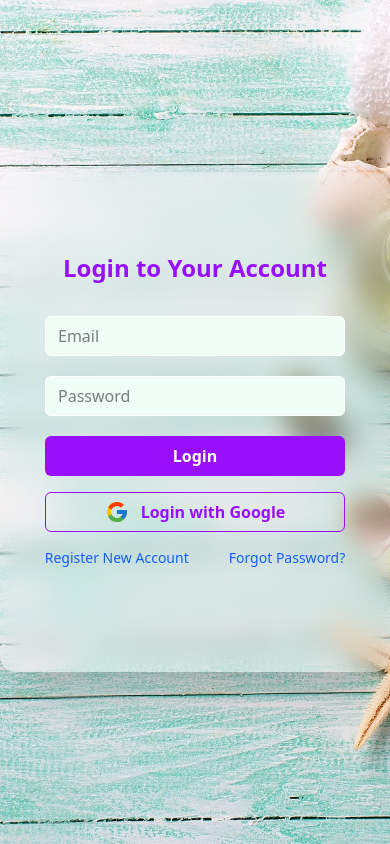
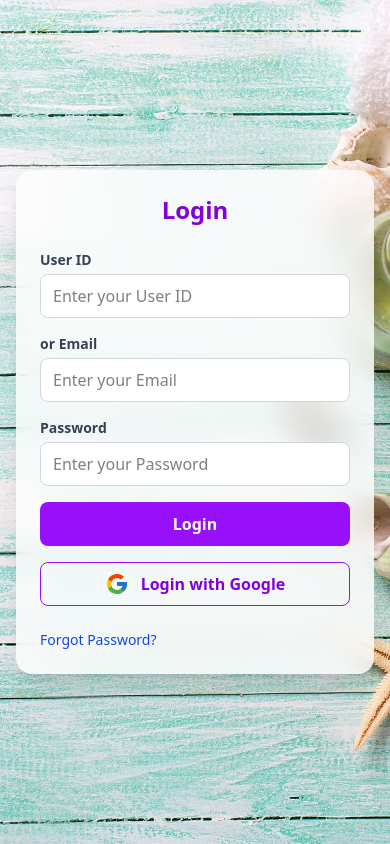
Before and after one commit to nSofot/TSDF-FrontEnd, a React (Vite) app: page /login in a window 390 px wide. Built offline with nearby package versions, Linux system fonts and the light colour scheme; no server answers.

Commit message:
2025-09-27 ✏️

```diff
--- a/package.json
+++ b/package.json
@@ -15,12 +15,14 @@
     "@tailwindcss/vite": "^4.1.4",
     "axios": "^1.9.0",
     "framer-motion": "^12.23.0",
+    "i18next": "^25.5.2",
     "install": "^0.13.0",
     "lucide-react": "^0.542.0",
     "npm": "^11.3.0",
     "react": "^19.0.0",
     "react-dom": "^19.0.0",
     "react-hot-toast": "^2.5.2",
+    "react-i18next": "^16.0.0",
     "react-icons": "^5.5.0",
     "react-modal": "^3.16.3",
     "react-router-dom": "^7.5.2",
--- a/src/pages/control/membersPage.jsx
+++ b/src/pages/control/membersPage.jsx
@@ -62,7 +62,7 @@ export default function MembersPage() {
                                     >
                                         <td className="px-4 py-2">{index + 1}</td>
                                         <td className="px-4 py-2 font-medium">{item.customerId}</td>
-                                        <td className="px-4 py-2">{item.name}</td>
+                                        <td className="px-4 py-2">{item.nameSinhala ? item.nameSinhala : item.name }</td>
                                         <td className="px-4 py-2">{item.mobile}</td>
                                     </tr>
                                 ))}
--- a/src/pages/controlPage.jsx
+++ b/src/pages/controlPage.jsx
@@ -13,10 +13,9 @@ import LedgerLoan from "./control/ledgerLoan";
 import ProductOverview from "./client/productOverview";
 import CartPage from "./client/cart";
 import CheckOutPage from "./client/checkOut";
-import About from "./client/about";
 import Contact from "./client/contact";
-import Home from "./client/homePage";
 import NotFoundPage from "./notFoundPage";
+
 
 function Layout() {
   return (
--- a/src/pages/forgetPassword.jsx
+++ b/src/pages/forgetPassword.jsx
@@ -1,65 +1,68 @@
 import axios from "axios";
-import { useState } from "react";
+import { u } from "framer-motion/client";
+import { use, useState } from "react";
 import toast from "react-hot-toast";
 import { useNavigate } from "react-router-dom";
 
 export default function ForgetPasswordPage() {
   const [otpSent, setOtpSent] = useState(false);
   const [email, setEmail] = useState("");
+  const [mobile, setMobile] = useState("");
+  const [userId, setUserId] = useState("");
   const [otp, setOtp] = useState("");
   const [newPassword, setNewPassword] = useState("");
   const [confirmPassword, setConfirmPassword] = useState("");
   const navigate = useNavigate();
 
-  function sendOtp() {
-    if (!email) {
-      toast.error("Please enter your email");
+  async function sendOtp() {
+    if ( !mobile && !userId) {
+      toast.error("Please submit a valid user ID, email and mobile number");
       return;
     }
-
-    axios
-      .post(`${import.meta.env.VITE_BACKEND_URL}/api/user/send-OTP`, { email })
-      .then((res) => {
+    // if (!email) {
+    //   setEmail('nihalranathunge@gmail.com');
+    // }
+    // try {
+    //   const res = await axios.post(
+    //     `${import.meta.env.VITE_BACKEND_URL}/api/user/send-OTP`,
+    //     { email, userId, mobile }
+    //   );
       setOtpSent(true);
-        toast.success("OTP sent to your email. Check your inbox.");
-        console.log(res.data);
-      })
-      .catch((err) => {
-        toast.error("Email not found");
-      });
+    //   toast.success("OTP sent to your email. Check your inbox.");
+    //   console.log(res.data);
+    // } catch (err) {
+    //   toast.error("Email not found");
+    // }
   }
 
-  function verifyOtp() {
+  async function verifyOtp() {
+    if (!userId) {
+      toast.error("User ID is required");
+      return;
+    }
     if (newPassword !== confirmPassword) {
       toast.error("Passwords do not match");
       return;
     }
-
     const otpNumber = parseInt(otp.trim(), 10);
     if (isNaN(otpNumber)) {
       toast.error("Please enter a valid numeric OTP");
       return;
     }
 
-    axios
-      .post(`${import.meta.env.VITE_BACKEND_URL}/api/user/reset-password`, {
-        email,
-        otp: otpNumber,
-        newPassword,
-      })
-      .then((res) => {
+    try {
+      const res = await axios.post(
+        `${import.meta.env.VITE_BACKEND_URL}/api/user/reset-password`,
+        { email, userId, newPassword }
+      );
       toast.success("Password reset successfully");
-        console.log(res.data);
       navigate("/login");
-      })
-      .catch((err) => {
-        console.error(err);
+    } catch (err) {
       toast.error(err?.response?.data?.message || "Invalid OTP");
-      });
+    }
   }
 
   function handleResend() {
-    // Reset OTP state and fields
     setOtp("");
     setNewPassword("");
     setConfirmPassword("");
@@ -67,77 +70,93 @@ export default function ForgetPasswordPage() {
   }
 
   return (
-    <div className="w-full h-screen bg-[url('/login-background.jpg')] bg-cover bg-center flex justify-center items-center gap-12">
-      {/* Image */}
-      <div className="w-[600px] h-[500px] rounded-2xl shadow-2xl">
-        <img
-          src="/login-image3.jpg"
-          alt="Login Visual"
-          className="w-full h-full object-cover rounded-2xl"
+    <div className="min-h-screen w-full bg-[url('/login-background.jpg')] bg-cover bg-center flex items-center justify-center p-4">
+      <div className="flex flex-col md:flex-row items-center gap-8 max-w-5xl w-full">
+
+        {/* Forms */}
+        <div className="w-full md:w-1/2 p-6 md:p-10 backdrop-blur-md bg-white/40 rounded-2xl shadow-xl">
+          <h2 className="text-2xl md:text-3xl font-bold text-purple-700 mb-6 text-center">
+            {otpSent ? "Reset Password" : "Forgot Password"}
+          </h2>
+          {!otpSent ? (
+            <>
+              <input
+                type="text"
+                placeholder="Enter your user ID"
+                value={userId}
+                onChange={(e) => setUserId(e.target.value)}
+                className="w-full h-12 px-4 mb-6 rounded-lg border border-purple-200 bg-white focus:outline-none focus:ring-2 focus:ring-purple-400"
               />
-      </div>
+              <input
+                type="mobile"
+                placeholder="Enter your mobile number"
+                value={mobile}
+                onChange={(e) => setMobile(e.target.value)}
+                className="w-full h-12 px-4 mb-6 rounded-lg border border-purple-200 bg-white focus:outline-none focus:ring-2 focus:ring-purple-400"
+              />
+              <input
+                type="email"
+                placeholder="Enter your email"
+                value={email}
+                onChange={(e) => setEmail(e.target.value)}
+                className="w-full h-12 px-4 mb-6 rounded-lg border border-purple-200 bg-white focus:outline-none focus:ring-2 focus:ring-purple-400"
+              />
 
-      {/* OTP or Email Form */}
-      {otpSent ? (
-        <div className="w-[400px] h-[500px] py-10 px-5 backdrop-blur-md bg-white/30 rounded-2xl shadow-2xl flex flex-col justify-center items-center">
-          <h2 className="text-2xl font-semibold text-purple-600 mb-8">Reset Password</h2>
-
+              <button
+                onClick={sendOtp}
+                className="w-full h-12 text-white font-semibold bg-purple-600 hover:bg-purple-700 active:bg-purple-800 rounded-lg transition"
+              >
+                Send OTP
+              </button>
+            </>
+          ) : (
+            <>
               <input
                 type="text"
                 placeholder="Enter OTP"
                 value={otp}
                 onChange={(e) => setOtp(e.target.value)}
-            className="w-[300px] h-[40px] px-3 mb-4 rounded-md border border-white bg-green-50 focus:outline-none focus:ring-2 focus:ring-purple-400"
+                className="w-full h-12 px-4 mb-4 rounded-lg border border-purple-200 bg-white focus:outline-none focus:ring-2 focus:ring-purple-400"
+              />
+              <input
+                type="text"
+                placeholder="Enter your user ID"
+                value={userId}
+                onChange={(e) => setUserId(e.target.value)}
+                className="w-full h-12 px-4 mb-6 rounded-lg border border-purple-200 bg-white focus:outline-none focus:ring-2 focus:ring-purple-400"
               />
               <input
                 type="password"
                 placeholder="New Password"
                 value={newPassword}
                 onChange={(e) => setNewPassword(e.target.value)}
-            className="w-[300px] h-[40px] px-3 mb-4 rounded-md border border-white bg-green-50 focus:outline-none focus:ring-2 focus:ring-purple-400"
+                className="w-full h-12 px-4 mb-4 rounded-lg border border-purple-200 bg-white focus:outline-none focus:ring-2 focus:ring-purple-400"
               />
               <input
                 type="password"
                 placeholder="Confirm New Password"
                 value={confirmPassword}
                 onChange={(e) => setConfirmPassword(e.target.value)}
-            className="w-[300px] h-[40px] px-3 mb-4 rounded-md border border-white bg-green-50 focus:outline-none focus:ring-2 focus:ring-purple-400"
+                className="w-full h-12 px-4 mb-6 rounded-lg border border-purple-200 bg-white focus:outline-none focus:ring-2 focus:ring-purple-400"
               />
-
               <button
                 onClick={verifyOtp}
-            className="w-[300px] h-[40px] text-white font-semibold bg-purple-600 hover:bg-purple-700 active:bg-purple-800 rounded-md mb-4 transition"
+                className="w-full h-12 text-white font-semibold bg-purple-600 hover:bg-purple-700 active:bg-purple-800 rounded-lg mb-4 transition"
               >
                 Reset Password
               </button>
 
               <button
                 onClick={handleResend}
-            className="w-[300px] h-[40px] flex items-center justify-center text-purple-600 font-semibold border border-purple-600 hover:text-white hover:bg-purple-700 active:bg-purple-800 rounded-md transition"
+                className="w-full h-12 text-purple-700 font-semibold border border-purple-600 hover:bg-purple-700 hover:text-white rounded-lg transition"
               >
                 Resend OTP
               </button>
+            </>
+          )}
+
         </div>
-      ) : (
-        <div className="w-[400px] h-[500px] py-10 px-5 backdrop-blur-md bg-white/30 rounded-2xl shadow-2xl flex flex-col justify-center items-center">
-          <h2 className="text-2xl font-semibold text-purple-600 mb-8">Forgot Password</h2>
-
-          <input
-            type="email"
-            placeholder="Enter your email"
-            value={email}
-            onChange={(e) => setEmail(e.target.value)}
-            className="w-[300px] h-[40px] px-3 mb-6 rounded-md border border-white bg-green-50 focus:outline-none focus:ring-2 focus:ring-purple-400"
-          />
-
-          <button
-            onClick={sendOtp}
-            className="w-[300px] h-[40px] text-white font-semibold bg-purple-600 hover:bg-purple-700 active:bg-purple-800 rounded-md transition"
-          >
-            Send OTP
-          </button>
       </div>
-      )}
     </div>
   );
 }
--- a/src/pages/login.jsx
+++ b/src/pages/login.jsx
@@ -6,6 +6,7 @@ import { FcGoogle } from "react-icons/fc";
 import { useNavigate, Link } from "react-router-dom";
 
 export default function LoginPage() {
+  const [userId, setUserId] = useState("");
   const [email, setEmail] = useState("");
   const [password, setPassword] = useState("");
   const navigate = useNavigate();
@@ -14,13 +15,14 @@ export default function LoginPage() {
   const googleLogin = useGoogleLogin({
     onSuccess: async ({ access_token }) => {
       try {
-        const res = await axios.post(`${import.meta.env.VITE_BACKEND_URL}/api/user/login-google`, {
-          accessToken: access_token,
-        });
+        const res = await axios.post(
+          `${import.meta.env.VITE_BACKEND_URL}/api/user/login-google`,
+          { accessToken: access_token }
+        );
 
         toast.success("Login Successful");
         localStorage.setItem("token", res.data.token);
-
+console.log(res.data.token);
         if (res.data.role === "admin") {
           navigate("/admin/members");
         } else {
@@ -35,21 +37,21 @@ export default function LoginPage() {
 
   // Email/Password Login
   async function handleLogin() {
-    if (!email || !password) {
-      toast.error("Email and password are required");
+    if ((!userId || !email) && !password) {
+      toast.error("User ID and password are required");
       return;
     }
 
     try {
-      const res = await axios.post(`${import.meta.env.VITE_BACKEND_URL}/api/user/login`, {
-        email,
-        password,
-      });
+      const res = await axios.post(
+        `${import.meta.env.VITE_BACKEND_URL}/api/user/login`,
+        { userId, email, password }
+      );
 
       toast.success("Login Success");
       localStorage.setItem("token", res.data.token);
-
-      if (res.data.role === "admin") {
+console.log(res.data.token);
+      if (res.data.memberRole === "admin") {
         navigate("/admin/members");
       } else {
         navigate("/");
@@ -60,56 +62,74 @@ export default function LoginPage() {
   }
 
   return (
-    <div className="w-full h-screen bg-[url('/login-background.jpg')] bg-cover bg-center flex justify-center items-center gap-12">
-      {/* Left image block */}
-      <div className="w-[600px] h-[500px] rounded-2xl shadow-2xl overflow-hidden hidden md:block">
-        <img
-          src="/login-image3.jpg"
-          alt="Login Visual"
-          className="w-full h-full object-cover"
+    <div className="min-h-screen w-full bg-[url('/login-background.jpg')] bg-cover bg-center flex justify-center items-center px-4">
+      {/* Login Form */}
+      <div className="w-full max-w-sm bg-white/80 backdrop-blur-md rounded-2xl shadow-xl p-6 sm:p-8">
+        <h2 className="text-2xl sm:text-3xl font-bold text-purple-700 mb-6 text-center">
+          Login
+        </h2>
+
+        <div className="flex flex-col space-y-4">
+          <div>
+            <label className="block text-sm font-semibold text-gray-700 mb-1">
+              User ID
+            </label>
+            <input
+              type="text"
+              placeholder="Enter your User ID"
+              value={userId}
+              onChange={(e) => setUserId(e.target.value)}
+              className="w-full h-11 px-3 rounded-lg border border-gray-300 bg-white focus:outline-none focus:ring-2 focus:ring-purple-400"
             />
           </div>
 
-      {/* Login Form */}
-      <div className="w-[400px] h-[500px] py-10 px-5 backdrop-blur-md bg-white/30 rounded-2xl shadow-2xl flex flex-col justify-center items-center">
-        <h2 className="text-2xl font-semibold text-purple-600 mb-8">Login to Your Account</h2>
-
+          <div>
+            <label className="block text-sm font-semibold text-gray-700 mb-1">
+              or Email
+            </label>
             <input
               type="email"
-          placeholder="Email"
+              placeholder="Enter your Email"
               value={email}
               onChange={(e) => setEmail(e.target.value)}
-          className="w-[300px] h-[40px] px-3 rounded-md border border-white bg-green-50 mb-5 focus:outline-none focus:ring-2 focus:ring-purple-400"
+              className="w-full h-11 px-3 rounded-lg border border-gray-300 bg-white focus:outline-none focus:ring-2 focus:ring-purple-400"
             />
+          </div>
 
+          <div>
+            <label className="block text-sm font-semibold text-gray-700 mb-1">
+              Password
+            </label>
             <input
               type="password"
-          placeholder="Password"
+              placeholder="Enter your Password"
               value={password}
               onChange={(e) => setPassword(e.target.value)}
-          className="w-[300px] h-[40px] px-3 rounded-md border border-white bg-green-50 mb-5 focus:outline-none focus:ring-2 focus:ring-purple-400"
+              className="w-full h-11 px-3 rounded-lg border border-gray-300 bg-white focus:outline-none focus:ring-2 focus:ring-purple-400"
             />
+          </div>
 
           <button
             onClick={handleLogin}
-          className="w-[300px] h-[40px] text-white font-semibold bg-purple-600 hover:bg-purple-700 active:bg-purple-800 rounded-md mb-4 transition"
+            className="w-full h-11 text-white font-semibold bg-purple-600 hover:bg-purple-700 active:bg-purple-800 rounded-lg transition"
           >
             Login
           </button>
 
           <button
             onClick={googleLogin}
-          className="w-[300px] h-[40px] flex items-center justify-center gap-3 text-purple-600 font-semibold border border-purple-600 hover:text-white hover:bg-purple-700 active:bg-purple-800 rounded-md transition"
+            className="w-full h-11 flex items-center justify-center gap-3 text-purple-700 font-semibold border border-purple-600 hover:bg-purple-700 hover:text-white active:bg-purple-800 rounded-lg transition"
           >
             <FcGoogle className="text-2xl" />
             <span>Login with Google</span>
           </button>
+        </div>
 
-        <div className="flex justify-between items-center text-blue-800 gap-10 pt-4 pb-6">
-          <Link to="/register" className="text-sm text-blue-600 hover:text-blue-800 hover:underline">
+        <div className="flex justify-between items-center text-sm text-blue-700 mt-6">
+          {/* <Link to="/register" className="hover:underline">
             Register New Account
-          </Link>
-          <Link to="/forget" className="text-sm text-blue-600 hover:text-blue-800 hover:underline">
+          </Link> */}
+          <Link to="/forget" className="hover:underline">
             Forgot Password?
           </Link>
         </div>
```
Also changed, not shown: src/components/header.jsx (+5 -5 lines), 1 other file (tests, documents, lock files or other folders). Lines whose indentation alone changed are shown as unchanged.
